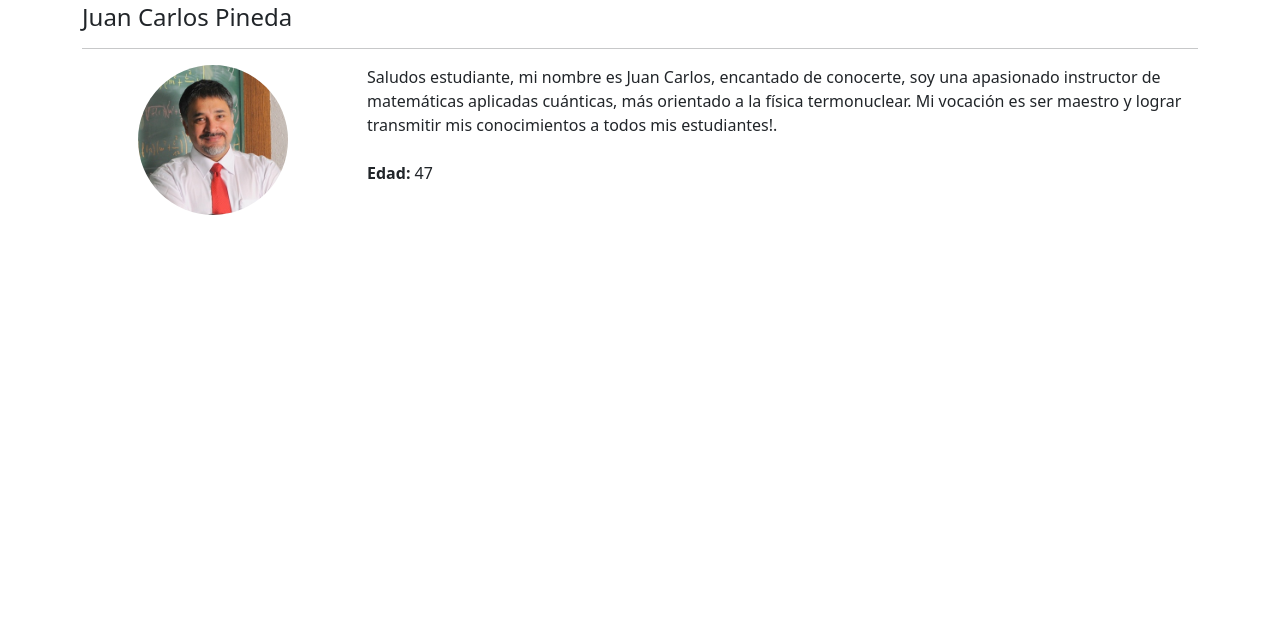
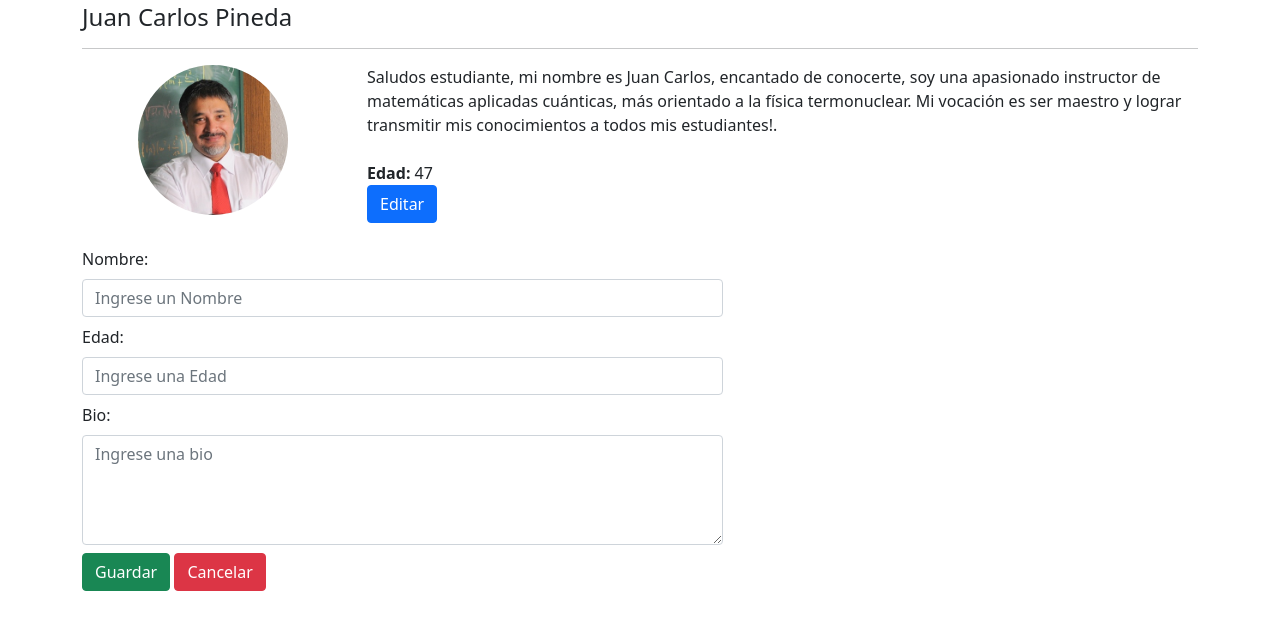
Before and after one commit to mauroviveros/course_AngularJS, a website: page Ejercicio_02/index.html in a window 1280 px wide. Shown: the part 53-682 px from the top of the page. Drawn offline with nearby package versions, Linux system fonts and the light colour scheme.

Commit message:
feat:11. Directivas App y Controller: Parte 2

```diff
--- a/Ejercicio_02/index.html
+++ b/Ejercicio_02/index.html
@@ -30,6 +30,36 @@
                         {{ profesor.bio }}
                         <br><br>
                         <strong>Edad:</strong> {{ profesor.edad }}
+                        <br>
+                        <button type="button" class="btn btn-primary" ng-click="editarProfesor();">Editar</button>
+                    </div>
+                </section>
+            </div>
+        </div>
+
+        <br>
+
+        <div class="row">
+            <div class="col-sm-7">
+                <section class="panel">
+                    <div class="panel-body">
+                        <div class="mb-2">
+                            <label for="nombre" class="form-label">Nombre:</label>
+                            <input type="text" class="form-control" id="nombre" ng-model="_profesor.nombre" placeholder="Ingrese un Nombre">
+                        </div>
+                        <div class="mb-2">
+                            <label for="edad" class="form-label">Edad:</label>
+                            <input type="number" class="form-control" id="edad" ng-model="_profesor.edad" placeholder="Ingrese una Edad">
+                        </div>
+                        <div class="mb-2">
+                            <label for="bio" class="form-label">Bio:</label>
+                            <textarea class="form-control" id="bio" ng-model="_profesor.bio" placeholder="Ingrese una bio" rows="4"></textarea>
+                        </div>
+
+                        <div class="mb-2">
+                            <button type="button" class="btn btn-success" ng-click="guardarProfesor();">Guardar</button>
+                            <button type="button" class="btn btn-danger" ng-click="cancelarProfesor();">Cancelar</button>
+                        </div>
                     </div>
                 </section>
             </div>
--- a/Ejercicio_02/js/app.js
+++ b/Ejercicio_02/js/app.js
@@ -7,4 +7,18 @@ app.controller("profesorCtrl", ["$scope", function($scope){
         edad: 47,
         foto: "img/juancarlos.jpg"
     };
+    $scope._profesor = {};
+
+    $scope.editarProfesor = function(){
+        $scope._profesor = angular.copy($scope.profesor);
+    };
+
+    $scope.guardarProfesor = function(){
+        $scope.profesor = angular.copy($scope._profesor);
+        $scope._profesor = {};
+    };
+
+    $scope.cancelarProfesor = function(){
+        $scope._profesor = {};
+    };
 }]);
```
